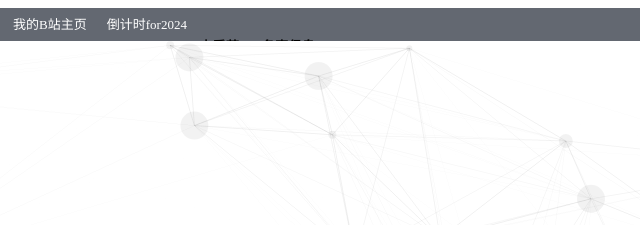
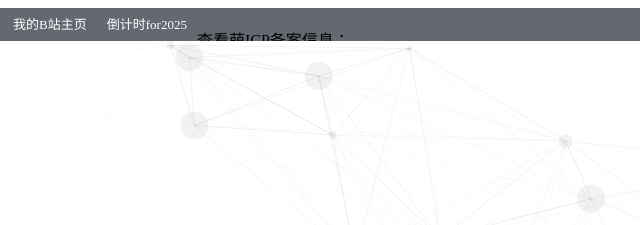
Before and after one commit to Fengyuam/Fengyuan24.github.io, a plain HTML site: page index.html in a window 1280 px wide. Shown: the top 225 px of the page, 486-1126 px from the left. Drawn offline with Linux system fonts and the light colour scheme.

Commit message:
Update index.html

```diff
--- a/index.html
+++ b/index.html
@@ -35,8 +35,8 @@
 <li><a href="/log" target="_blank">源代码</a></li>
 <li><a href="/log/1.txt" target="_blank">感谢名录</a></li>
 	<li><a href="space.bilibili.com/482645988" target="_blank">我的B站主页</a></li>
-	<li><a href="/countdown/index.html" target="_blank">倒计时for2024</a></li>
-	<li><h5><p>查看萌ICP备案信息：<a href="https://icp.gov.moe/?keyword=20240022" target="_blank">萌ICP备20240022号</a></p></h5></li>
+	<li><a href="/countdown/index.html" target="_blank">倒计时for2025</a></li>
+	<li><p>查看萌ICP备案信息：<a href="https://icp.gov.moe/?keyword=20240022" target="_blank">萌ICP备20240022号</a></p></li>
 
 </ul>
 </div>
```
